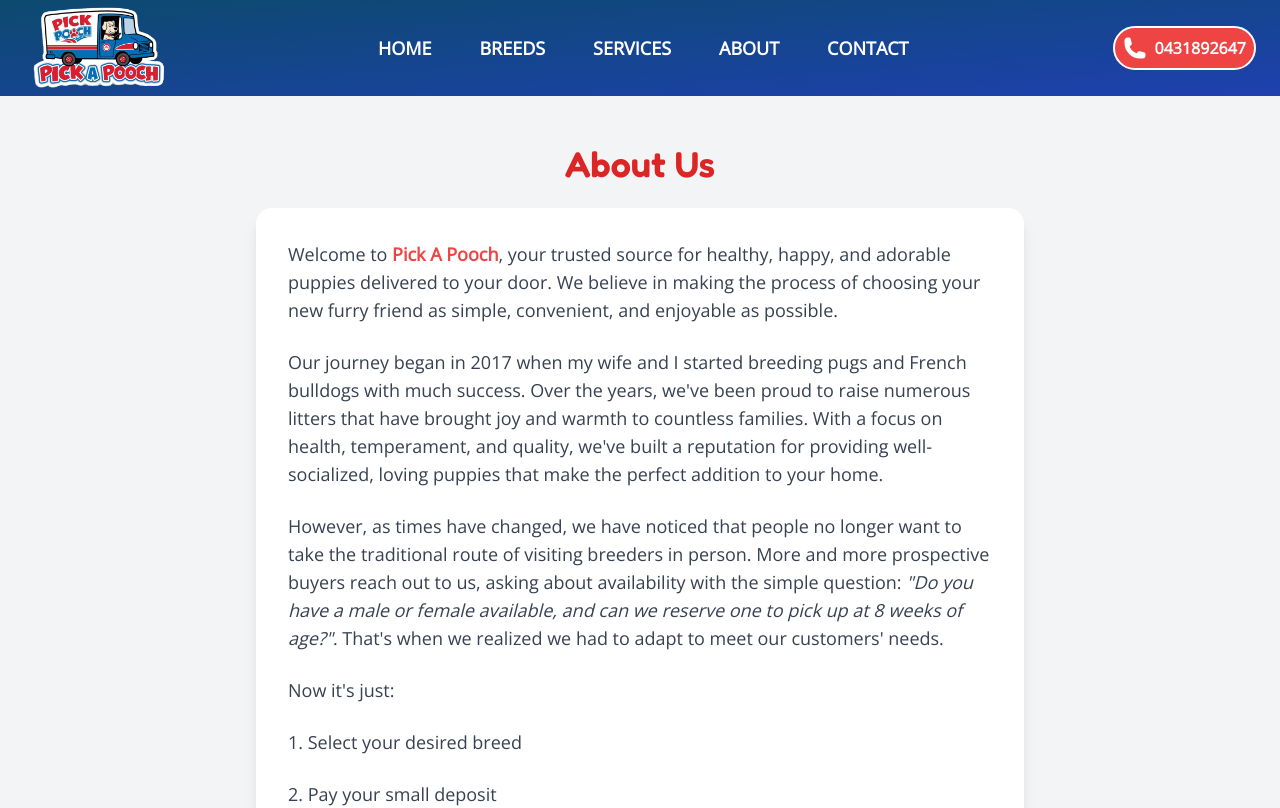
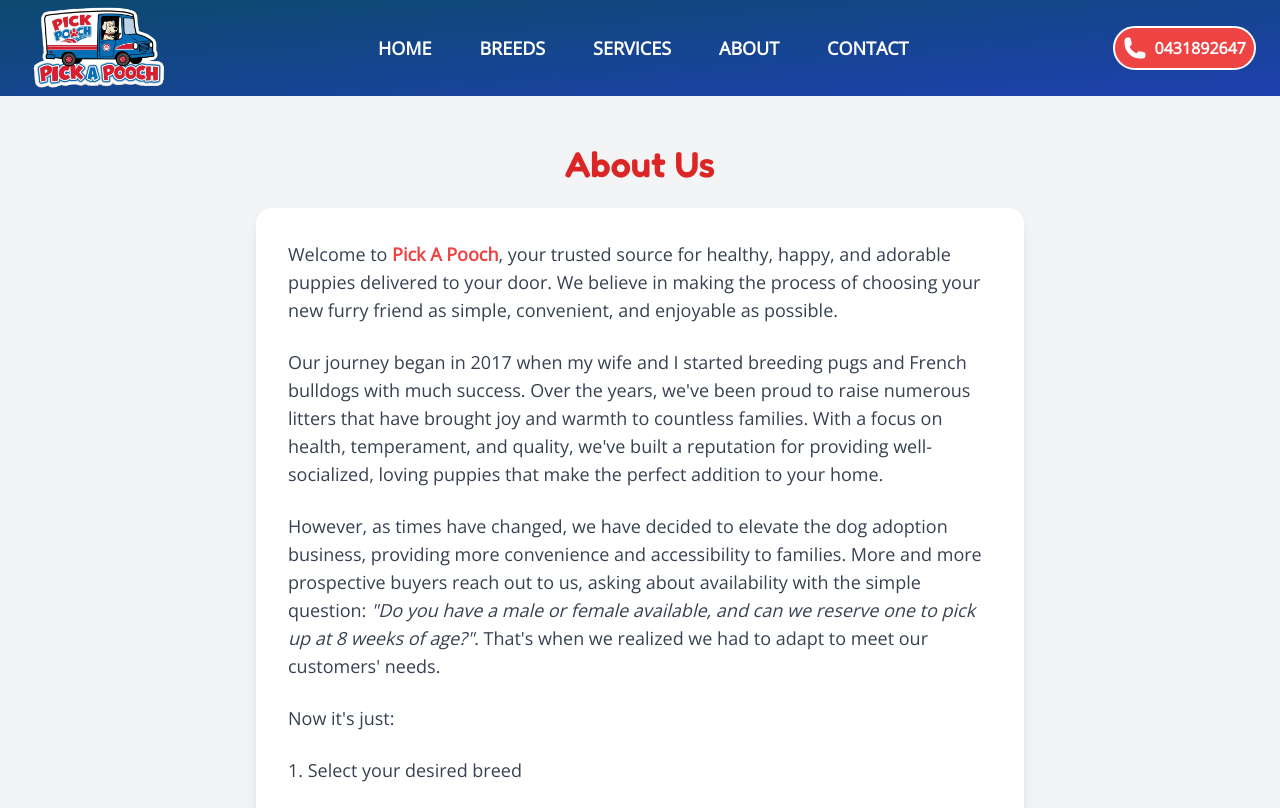
Before and after one commit to thoroughgood/dog-web, a Next.js app: page /about in a window 1280 px wide. Shown: the top 808 px of the page. Built offline with nearby package versions, Linux system fonts and the light colour scheme.

Commit message:
forgot to add some

```diff
--- a/app/about/page.tsx
+++ b/app/about/page.tsx
@@ -38,11 +38,14 @@ export default function About() {
           puppies that make the perfect addition to your home.
         </p>
         <p className="text-lg text-gray-700">
-          However, as times have changed, we have noticed that people
+          However, as times have changed, we have
+          {/*  noticed that people
           no longer want to take the traditional route of visiting
-          breeders in person. More and more prospective buyers reach
-          out to us, asking about availability with the simple
-          question:
+          breeders in person */}{' '}
+          decided to elevate the dog adoption business, providing more
+          convenience and accessibility to families. More and more
+          prospective buyers reach out to us, asking about
+          availability with the simple question:
           <span className="italic">
             {' '}
             &quot;Do you have a male or female available, and can we
--- a/app/contact/page.tsx
+++ b/app/contact/page.tsx
@@ -9,7 +9,7 @@ const fredoka = Fredoka({ subsets: ['latin'], weight: '600' });
 export const metadata: Metadata = {
   title: 'Dog Breeds',
   description:
-    'Take a look at our prepared service packages, offering the best quality puppy needs at convenient and low prices.',
+    'Contact us and begin your dog adoption process!',
 };
 
 export default function Home() {
--- a/app/page.tsx
+++ b/app/page.tsx
@@ -22,7 +22,7 @@ export default function Home() {
           <h1
             className={`${fredoka.className} text-4xl md:text-5xl lg:text-6xl text-white font-extrabold mb-6 leading-tight`}
           >
-            Let us save you the hassle of finding the perfect puppy
+            Let us save you the hassle of adopting the perfect puppy
           </h1>
           <h2
             className={`${open_sans.className} text-xl md:text-2xl text-blue-50 max-w-2xl mx-auto leading-relaxed`}
```
